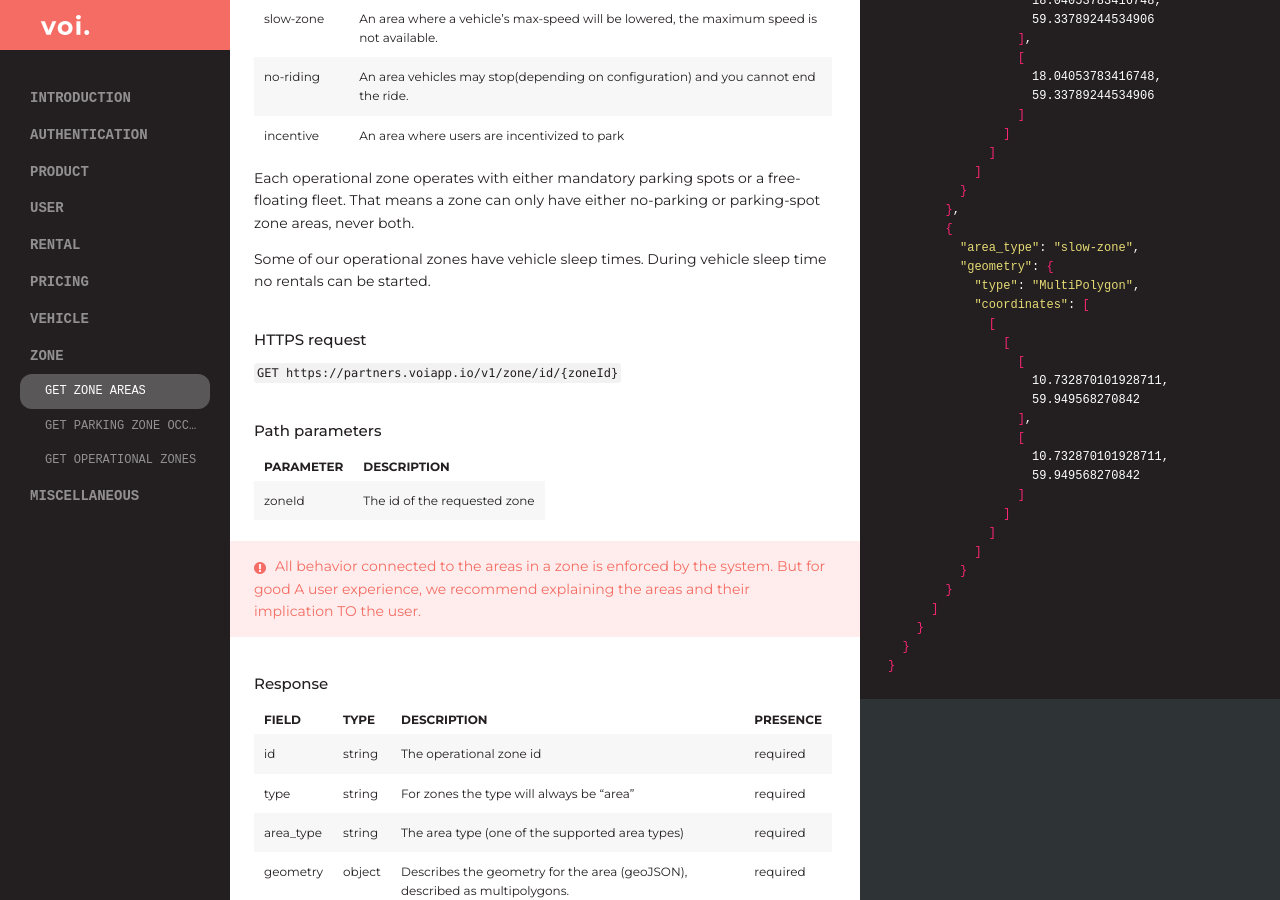
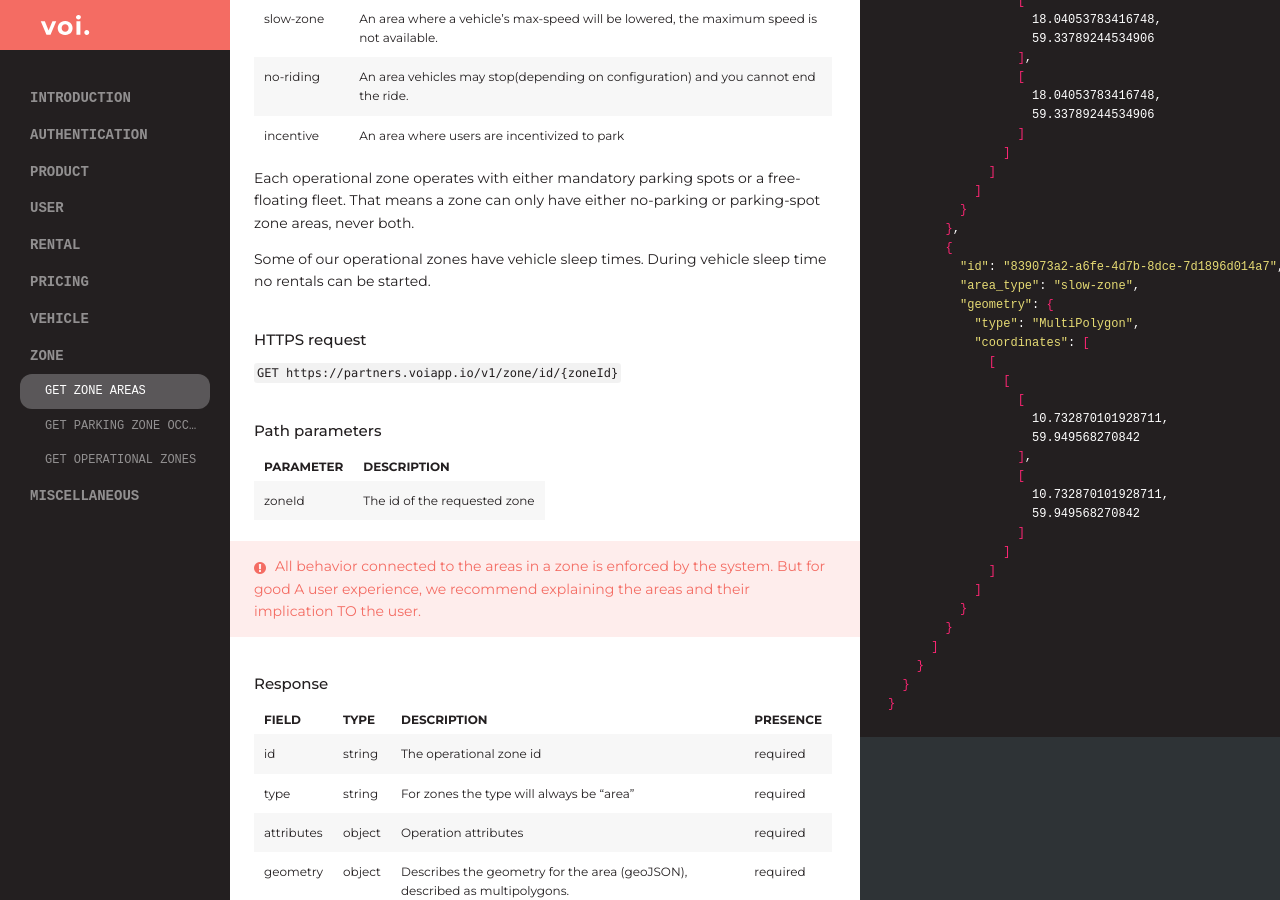
Before and after one commit to voi-api/voi-api.github.io, a Jekyll site: the page built from maas-pro.md, in a window 1280 px wide and 900 px high, scrolled down 19115 px. Built offline with Jekyll 4.4.1, drawn with Linux system fonts in a browser that asks for light colours; some web fonts are replaced; some of the changed text lies outside the part shown.

Commit message:
update zone info docs

```diff
--- a/maas-pro.md
+++ b/maas-pro.md
@@ -653,7 +653,7 @@ curl -X POST https://partners.voiapp.io/v1/rental/82267e03-f5b1-4b76-86c6-9f07df
 ### Errors
 
 | Code                      | Detail                                     | ErrorCode                  |
-| ------------------------- | ------------------------------------------ | --------------------       |
+| ------------------------- | ------------------------------------------ | -------------------------- |
 | StatusBadRequest          | Invalid rental id                          | InvalidRentalID            |
 | StatusNotFound            | Rental ID does not exist                   | RentalIDDoesNotExist.      |
 | StatusBadRequest          | Rental is already ended for this rental id | RentalAlreadyEnded         |
@@ -1076,6 +1076,7 @@ curl https://partners.voiapp.io/v1/vehicles/id/12345678-1337-abcd-1234-1234abcd0
     "attributes": {
       "areas": [
         {
+          "id": "651d1341-775d-4e0a-a5d3-310add50ef7f",
           "area_type": "no-parking",
           "geometry": {
             "type": "MultiPolygon",
@@ -1096,6 +1097,7 @@ curl https://partners.voiapp.io/v1/vehicles/id/12345678-1337-abcd-1234-1234abcd0
           }
         },
         {
+          "id": "839073a2-a6fe-4d7b-8dce-7d1896d014a7",
           "area_type": "slow-zone",
           "geometry": {
             "type": "MultiPolygon",
@@ -1152,11 +1154,26 @@ Some of our operational zones have vehicle sleep times. During vehicle sleep tim
 
 ### Response
 
+| field      | type   | description                                                                | presence |
+| ---------- | ------ | -------------------------------------------------------------------------- | -------- |
+| id         | string | The operational zone id                                                    | required |
+| type       | string | For zones the type will always be "area"                                   | required |
+| attributes | object | Operation attributes                                                       | required |
+| geometry   | object | Describes the geometry for the area (geoJSON), described as multipolygons. | required |
+
+#### Attributes
+
+| field | type  | description               | presence |
+| ----- | ----- | ------------------------- | -------- |
+| areas | array | Array of operations areas | required |
+
+#### Area
+
 | field     | type   | description                                                                | presence |
 | --------- | ------ | -------------------------------------------------------------------------- | -------- |
-| id        | string | The operational zone id                                                    | required |
-| type      | string | For zones the type will always be "area"                                   | required |
-| area_type | string | The area type (one of the supported area types)                            | required |
+| id        | string | The id of the area                                                         | required |
+| type      | string | The type of the area                                                       | required |
+| area_type | string | The area type [Area Types](#supported-zone-areas)                          | required |
 | geometry  | object | Describes the geometry for the area (geoJSON), described as multipolygons. | required |
 
 ### Errors
```
